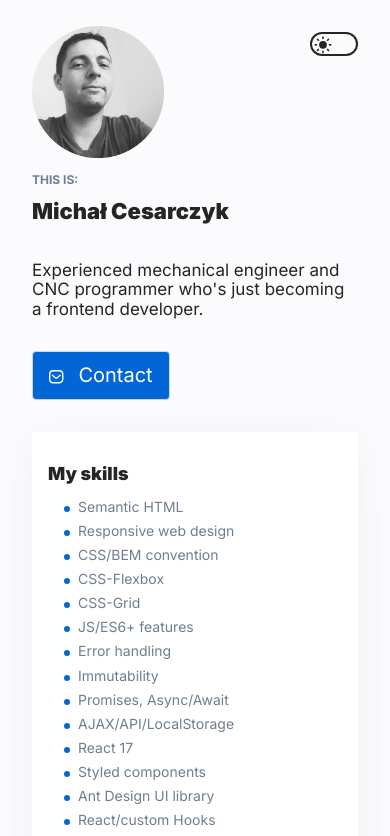
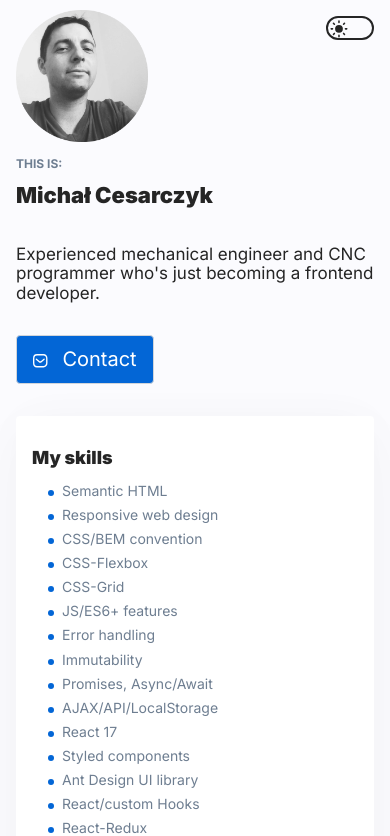
Before and after one commit to MCesarczyk/personal-homepage, a React (Create React App) app: page / in a window 390 px wide. Shown: the top 836 px of the page. Built offline with nearby package versions, Linux system fonts and the light colour scheme; no server answers.

Commit message:
redundant props removed, padding adjusted in breakpoints

```diff
--- a/src/common/Container/index.js
+++ b/src/common/Container/index.js
@@ -1,11 +1,17 @@
 import styled from "styled-components";
 
 export const Container = styled.div`
-    color: ${({ theme }) => theme.color.primary};
-    background-color: ${({ theme }) => theme.color.background};
     max-width: ${({ theme }) => theme.breakpoints.notebookMax};
     min-width: ${({ theme }) => theme.breakpoints.mobileMin};
     margin: 0 auto;
     padding: 32px;
     transition: color 1s, background-color 1s;
+
+    @media (max-width: ${({ theme }) => theme.breakpoints.tabletMax}) {
+        padding: 24px;
+    }
+
+    @media (max-width: ${({ theme }) => theme.breakpoints.mobileMax}) {
+        padding: 16px;
+    }
 `;
```
